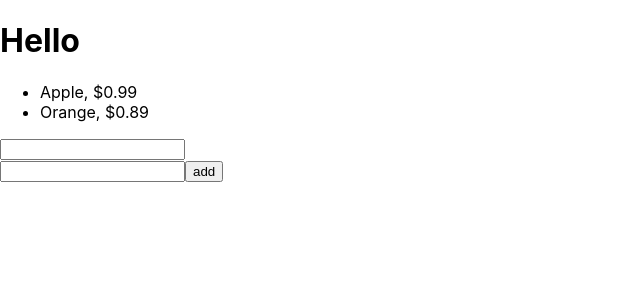
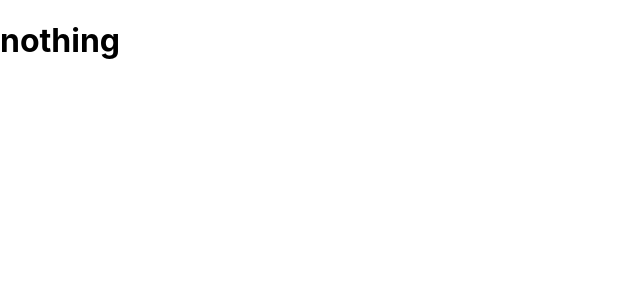
Before and after one commit to SoeLaPyaeHtun/react-ex, a React (Create React App) app: page / in a window 1280 px wide. Shown: the top 300 px of the page, without its empty margins (0-640 px from the left). Built offline with nearby package versions, Linux system fonts and the light colour scheme.

Commit message:
testing context

```diff
--- a/src/App.js
+++ b/src/App.js
@@ -1,43 +1,18 @@
-import React, {createRef, useState} from "react";
+import React from "react";
 
-
-const Items = ({name, price}) => (
-  <li>{name}, ${price}</li>
-)
-
+const myContext = React.createContext("nothing");
 
 const App = props => {
-  let [items, setItems ] = useState([
-    { id: 1, name: 'Apple', price: 0.99 },
-    { id: 2, name: 'Orange', price: 0.89 },
-  ])
+  return <Header />
+}
 
-let nameRef = createRef();
-let priceRef = createRef();
+const Header = props => {
+  return <Title />
+}
 
-  let add = () => {
-    let id = items.length + 1
-    let name = nameRef.current.value;
-    let price = priceRef.current.value;
-    setItems([
-      ...items,
-    {id, name, price}
-    ])
-  }
-
-  return(
-    <div>
-      <h1>Hello</h1>
-      <ul>
-      {items.map(i => (<Items key={i.id} name={i.name} price={i.price}/>))}
-
-      </ul>
-      <input type="text" ref={nameRef} /> <br/>
-      <input type="text" ref={priceRef} />
-      <button onClick={add}>add</button>
-    </div>
-
-  )
+const Title = props => {
+  const name = React.useContext(myContext);
+  return <h1>{name}</h1>
 }
 
 export default App
```
